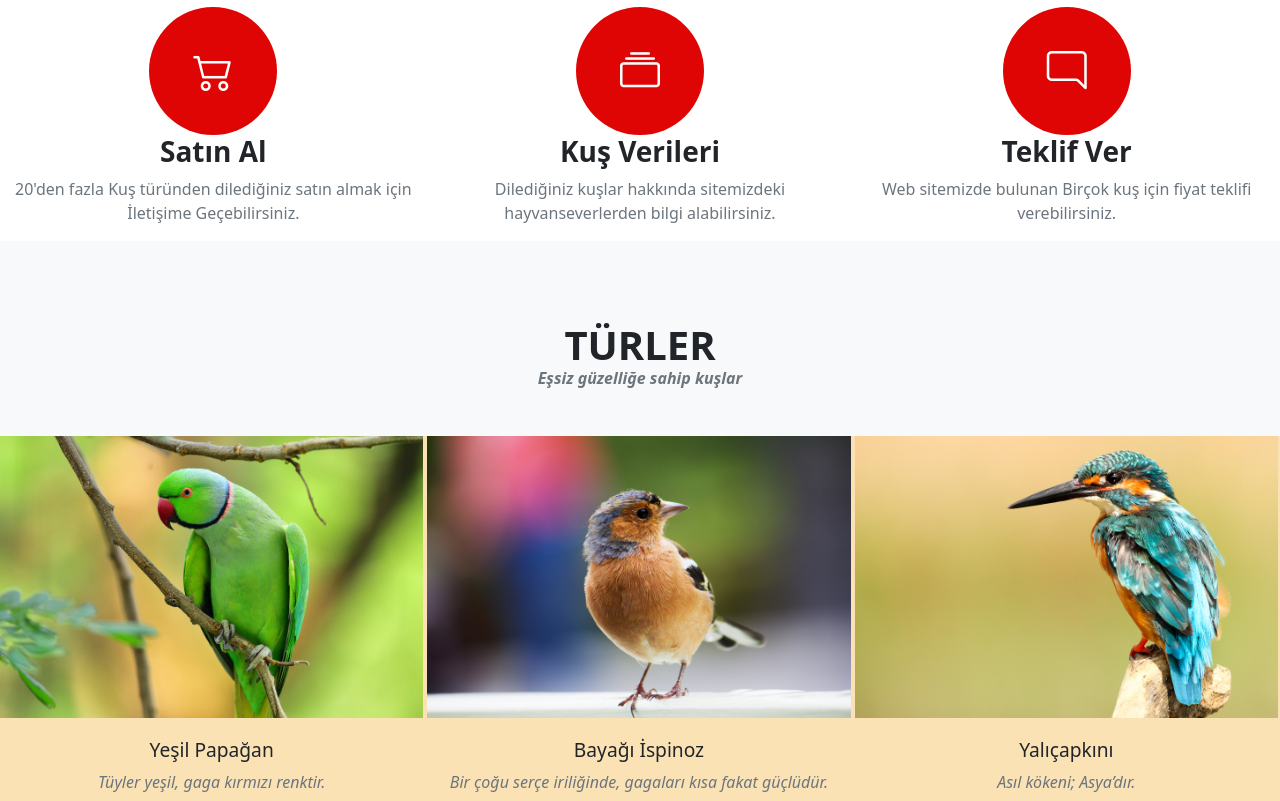
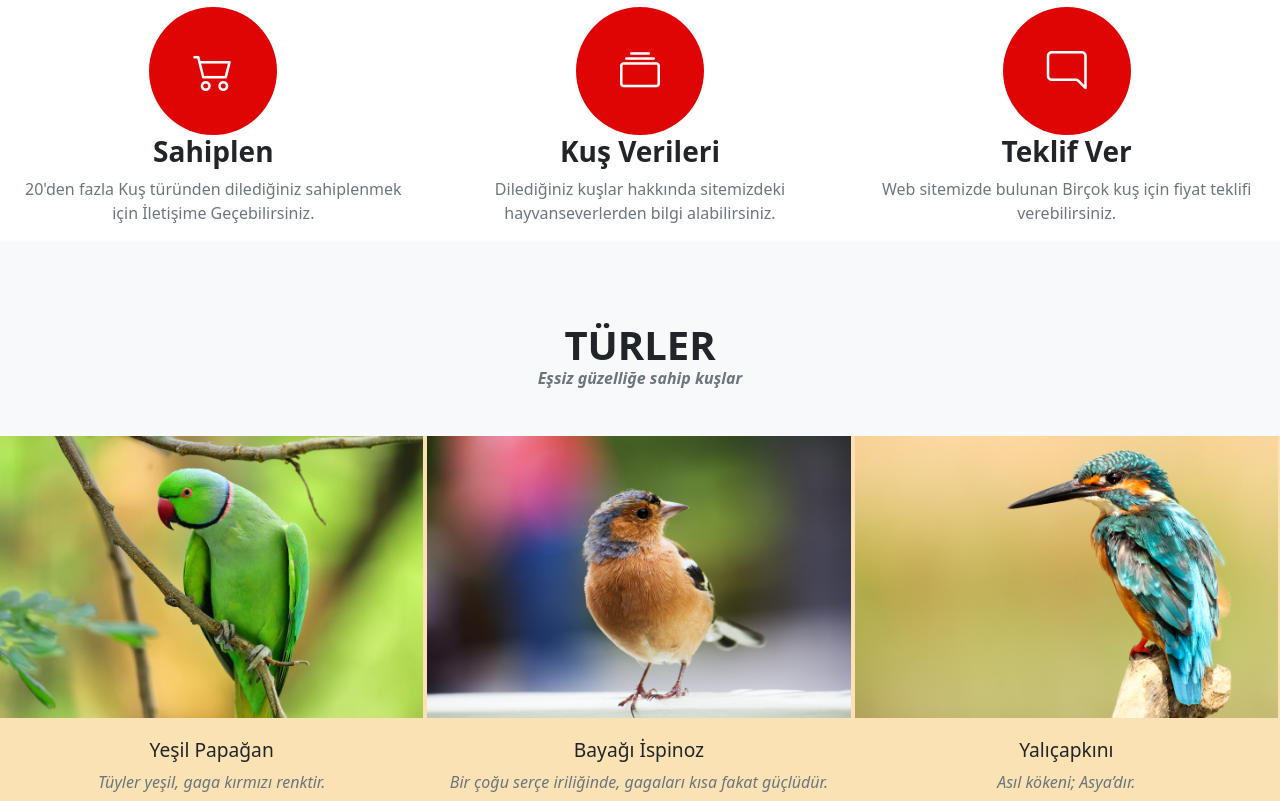
Before and after one commit to OMERULUSAL/Phobird.github.io, a plain HTML site: page index.html in a window 1280 px wide. Shown: the part 900-1701 px from the top of the page. Drawn offline with nearby package versions, Linux system fonts and the light colour scheme.

Commit message:
some changes

```diff
--- a/index.html
+++ b/index.html
@@ -99,8 +99,8 @@
                 <i class="bi bi-cart2 fs-1"></i>
             </div>
             <div class="cont-body">
-                <h3 class="fw-bold">Satın Al</h3>
-                <p class="text-muted">20'den fazla Kuş türünden dilediğiniz satın almak için İletişime Geçebilirsiniz.
+                <h3 class="fw-bold">Sahiplen</h3>
+                <p class="text-muted">20'den fazla Kuş türünden dilediğiniz sahiplenmek için İletişime Geçebilirsiniz.
                 </p>
             </div>
         </div>
@@ -119,7 +119,6 @@
         <div class="col-md-4">
             <div class="rounded-circle d-flex text-white align-items-center justify-content-center m-auto"
                 style="width: 8rem; height: 8rem; background-color: #df0505;">
-                <!-- ? m-auto bulunduğu satırda ortalama yaptı -->
                 <i class="bi bi-chat-right fs-1"></i>
             </div>
             <div class="cont-body">
@@ -631,7 +630,7 @@
         <div class="container">
             <div class="row align-items-center">
                 <div class="col-lg-4 text-center text-lg-start text-muted">
-                    Copyright &copy; Phobird 2022
+                    Copyright &copy; Phobird 2024
                 </div>
                 <div class="col-lg-4 text-center my-3 my-lg-0">
                     <a href="https://tr-tr.facebook.com/" class="mx-3 btn-social"><i
```
